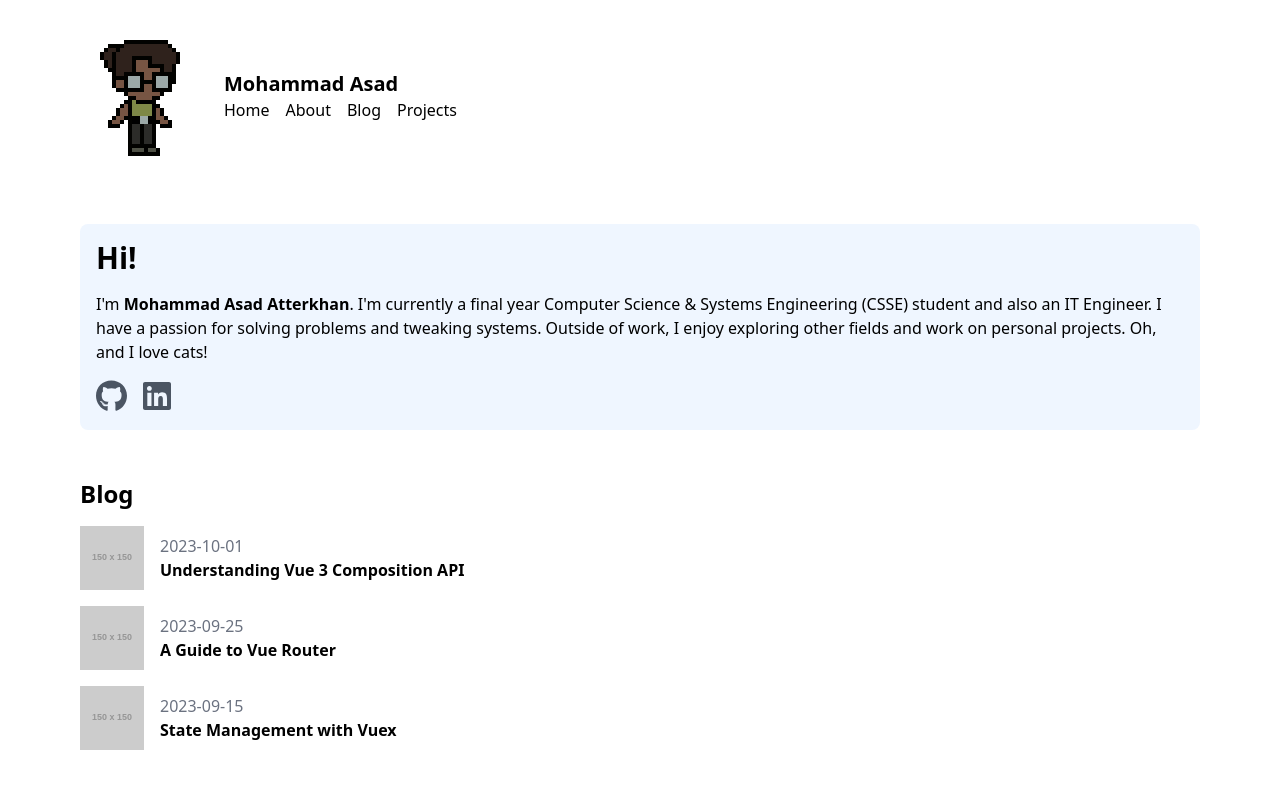
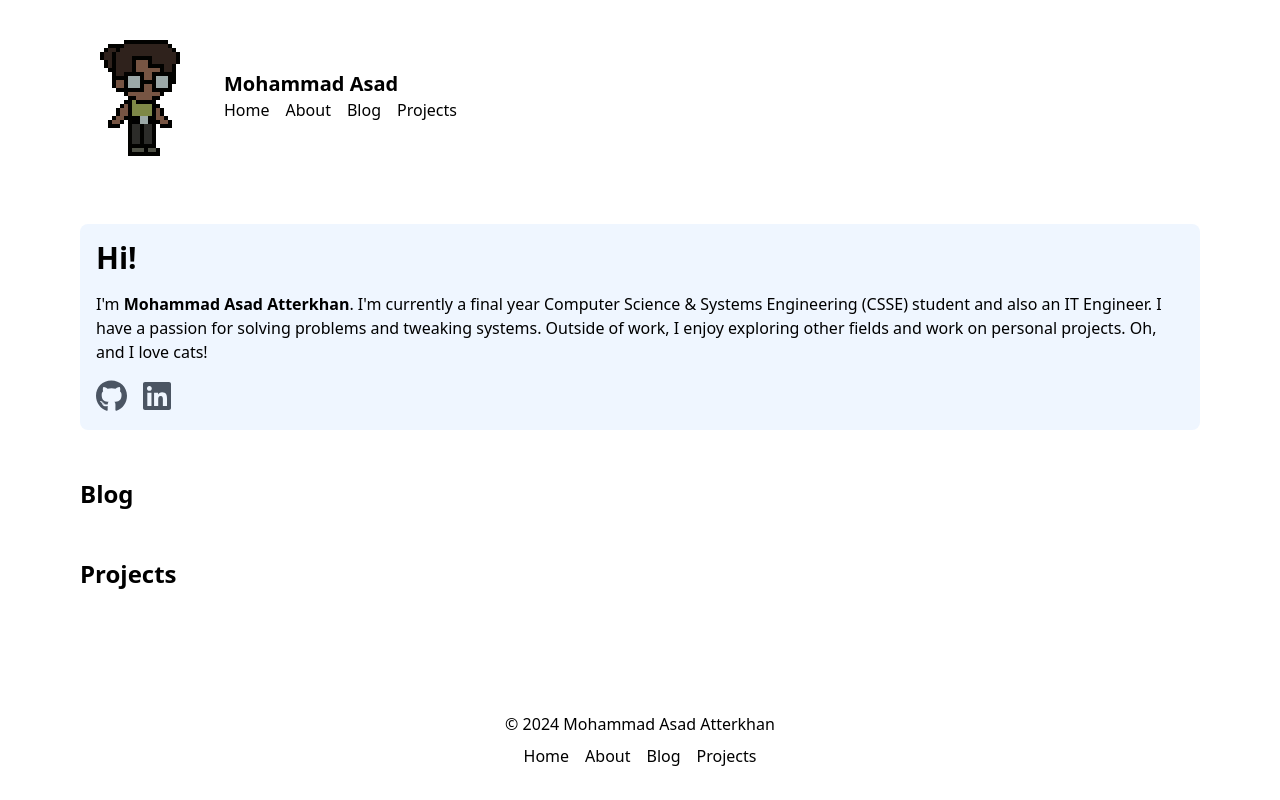
Before and after one commit to 13asad/13asad.github.io, a Vue app: page / in a window 1280 px wide. Shown: the top 800 px of the page. Built offline with nearby package versions, Linux system fonts and the light colour scheme.

Commit message:
refactor: remove unready code in Post.vue

```diff
--- a/src/components/Posts/Post.vue
+++ b/src/components/Posts/Post.vue
@@ -1,37 +1,10 @@
 <script setup>
 
-const posts = [
-  {
-    date: '2023-10-01',
-    title: 'Understanding Vue 3 Composition API',
-    coverImage: 'https://via.placeholder.com/150'
-  },
-  {
-    date: '2023-09-25',
-    title: 'A Guide to Vue Router',
-    coverImage: 'https://via.placeholder.com/150'
-  },
-  {
-    date: '2023-09-15',
-    title: 'State Management with Vuex',
-    coverImage: 'https://via.placeholder.com/150'
-  }
-]
 </script>
 
 <template>
   <section class="mb-12">
     <h2 class="text-2xl font-bold mb-4">Blog</h2>
-    <ul class="space-y-4">
-      <li v-for="post in posts" :key="post.date" class="flex items-center space-x-4">
-        <div class="w-16 h-16 bg-gray-200 flex-shrink-0">
-          <img :src="post.coverImage" :alt="post.title" class="w-full h-full object-cover" />
-        </div>
-        <div>
-          <span class="text-gray-500">{{ post.date }}</span>
-          <a href="#" class="block font-semibold hover:underline">{{ post.title }}</a>
-        </div>
-      </li>
-    </ul>
+
   </section>
 </template>
```
